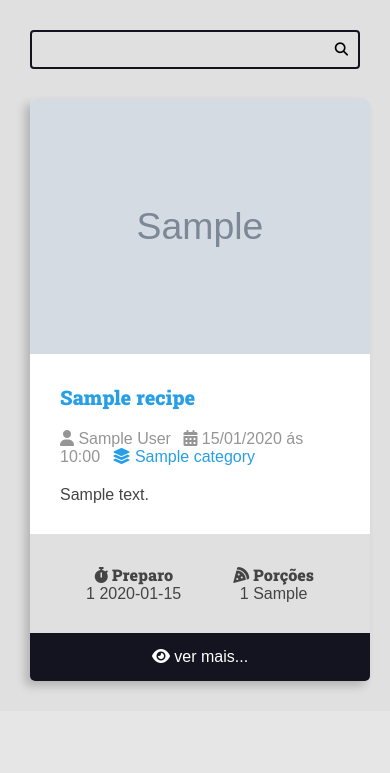
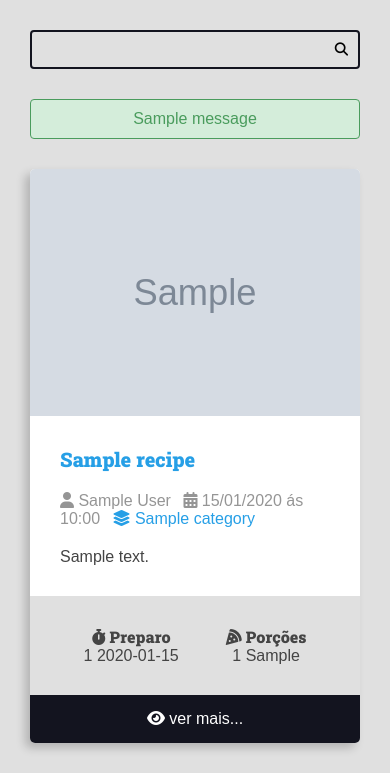
Before and after one commit to bryanoliveira11/Curso-Django-Web, a Django app: page / in a window 390 px wide. Shown: the part 140-913 px from the top of the page. Before the commit the page ends 831 px from the top, so only its background shows below. Run offline with Django 4.2, Linux system fonts and the light colour scheme; tables that the repository leaves empty hold one stand-in row (values such as "Sample post"); grey boxes marked "Sample" are stand-in pictures; one stand-in notice (Sample message) is shown.

Commit message:
flash messages configuration

```diff
--- a/base_static/global/css/style.css
+++ b/base_static/global/css/style.css
@@ -288,26 +288,80 @@ h6 {
   padding: 0 2rem;
 }
 
-.pagination-content{
+.pagination-content {
   display: flex;
   flex-flow: row wrap;
   gap: 1rem 0.5rem;
 }
 
-.pagination .page-item{
+.pagination .page-item {
   background: var(--color-gray-3);
   padding: 0.5rem 1rem;
 }
 
-.pagination .page-link{
+.pagination .page-link {
   text-decoration: none;
   background: var(--color-primary);
   color: var(--color-white);
 }
 
-.pagination .page-current{
+.pagination .page-current {
   background: var(--color-primary-dark);
 }
+
+/*  messages */
+
+.messages-container{
+  display: flex;
+  flex-flow: column nowrap;
+  gap: calc(var(--spacing-gutter-medium) / 2);
+}
+
+.message {
+  padding: 1rem;
+  border-radius: 4px;
+  border: 1px solid var(--color-dark-text);
+  background: var(--color-gray-2);
+  color: var(--color-dark-text);
+}
+
+.message-error {
+  border: 1px solid var(--color-error-dark);
+  background: var(--color-error-light);
+  color: var(--color-error-dark);
+}
+
+.message-success {
+  border: 1px solid var(--color-success-dark);
+  background: var(--color-success-light);
+  color: var(--color-success-dark);
+}
+
+.message-warning {
+  border: 1px solid var(--color-warning-dark);
+  background: var(--color-warning-light);
+  color: var(--color-warning-dark);
+}
+
+.message-alert {
+  border: 1px solid var(--color-alert-dark);
+  background: var(--color-alert-light);
+  color: var(--color-alert-dark);
+}
+
+.message-info {
+  border: 1px solid var(--color-info-dark);
+  background: var(--color-info-light);
+  color: var(--color-info-dark);
+}
+
+.message-debug {
+  border: 1px solid var(--color-debug-dark);
+  background: var(--color-debug-light);
+  color: var(--color-debug-dark);
+}
+
+/* generics */
 
 .center {
   text-align: center;
@@ -320,3 +374,11 @@ h6 {
 .m-y {
   margin: var(--spacing-gutter-medium) 0;
 }
+
+@media (max-width: 600px){
+  .main-content-list {
+    display: grid;
+    grid-template-columns: repeat(auto-fit, minmax(100%, 1fr));
+    gap: var(--spacing-gutter-large);
+  }
+}
--- a/recipes/templates/recipes/pages/home.html
+++ b/recipes/templates/recipes/pages/home.html
@@ -2,6 +2,8 @@
 {% block title %} {{ title }} | {% endblock title %}
 
 {% block content %}
+
+{% include "recipes/partials/messages.html" %}
 
 <div class="main-content main-content-list container">
     {% for recipe in recipes  %}
--- /dev/null
+++ b/recipes/templates/recipes/partials/messages.html
@@ -0,0 +1,9 @@
+{% if messages %}
+    <div class="main-content center container messages-container">
+        {% for message in messages  %}
+            <div class="message {{ message.tags }}">
+                {{ message }}
+            </div>
+        {% endfor %}
+    </div>
+{% endif %}
```
Also changed, not shown: project/settings.py (+10 -0 lines). Lines whose indentation alone changed are shown as unchanged.
